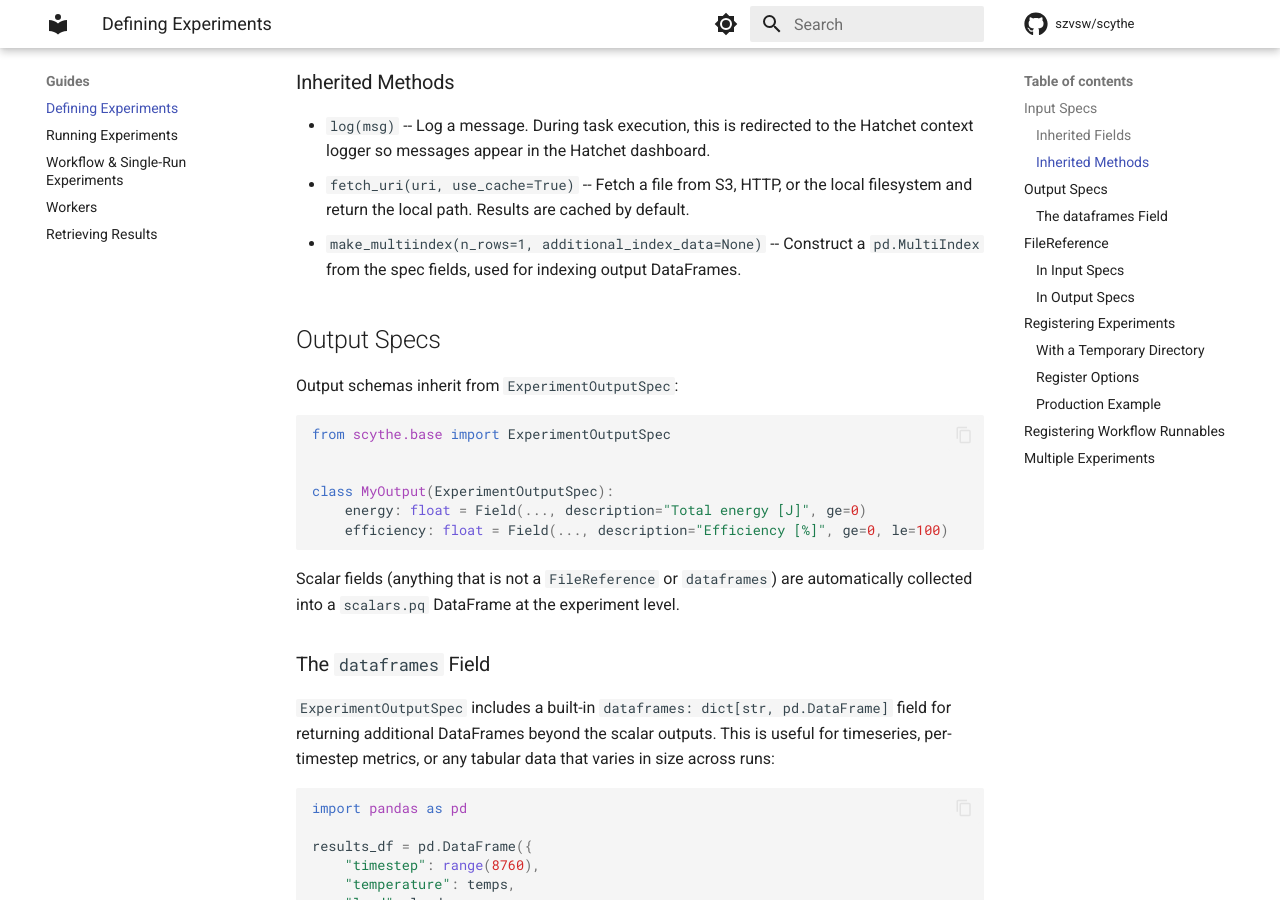
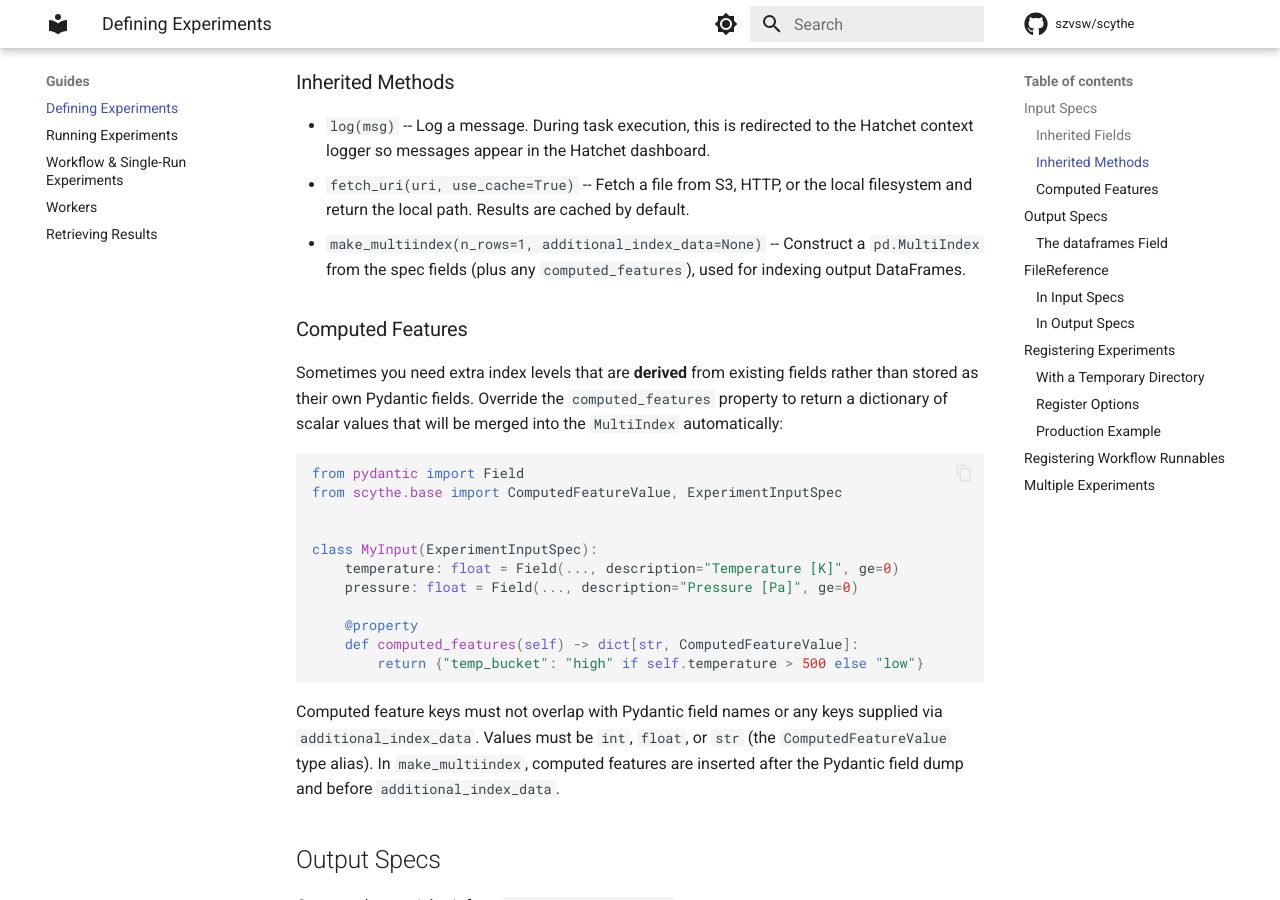
Before and after one commit to szvsw/scythe, an MkDocs documentation site: the page built from docs/guides/defining-experiments.md, in a window 1280 px wide and 900 px high, scrolled down 1149 px. Built offline with MkDocs 1.6.1 and Material for MkDocs 9.7.7, drawn with Linux system fonts in a browser that asks for light colours; comment, search, counter and statistics services are not loaded.

Commit message:
Add ExperimentInputSpec.computed_features for MultiIndex (#13)
* feat: add ExperimentInputSpec.computed_features for MultiIndex

Introduce a computed_features property (default empty dict) whose scalar
int/float/str entries merge into make_multiindex after the model dump,
so concatenated result DataFrames carry derived index levels. Overlap
with spec fields or additional_index_data raises the existing overlap
error.

Co-authored-by: Sam Wolk <szvsw@users.noreply.github.com>

* bump minor

* update docs

---------

Co-authored-by: Cursor Agent <cursoragent@cursor.com>
Co-authored-by: Sam Wolk <szvsw@users.noreply.github.com>

````diff
--- a/docs/guides/defining-experiments.md
+++ b/docs/guides/defining-experiments.md
@@ -35,7 +35,27 @@ You do not need to set these when creating specs -- they are populated automatic
 
 - `log(msg)` -- Log a message. During task execution, this is redirected to the Hatchet context logger so messages appear in the Hatchet dashboard.
 - `fetch_uri(uri, use_cache=True)` -- Fetch a file from S3, HTTP, or the local filesystem and return the local path. Results are cached by default.
-- `make_multiindex(n_rows=1, additional_index_data=None)` -- Construct a `pd.MultiIndex` from the spec fields, used for indexing output DataFrames.
+- `make_multiindex(n_rows=1, additional_index_data=None)` -- Construct a `pd.MultiIndex` from the spec fields (plus any `computed_features`), used for indexing output DataFrames.
+
+### Computed Features
+
+Sometimes you need extra index levels that are **derived** from existing fields rather than stored as their own Pydantic fields. Override the `computed_features` property to return a dictionary of scalar values that will be merged into the `MultiIndex` automatically:
+
+```python
+from pydantic import Field
+from scythe.base import ComputedFeatureValue, ExperimentInputSpec
+
+
+class MyInput(ExperimentInputSpec):
+    temperature: float = Field(..., description="Temperature [K]", ge=0)
+    pressure: float = Field(..., description="Pressure [Pa]", ge=0)
+
+    @property
+    def computed_features(self) -> dict[str, ComputedFeatureValue]:
+        return {"temp_bucket": "high" if self.temperature > 500 else "low"}
+```
+
+Computed feature keys must not overlap with Pydantic field names or any keys supplied via `additional_index_data`. Values must be `int`, `float`, or `str` (the `ComputedFeatureValue` type alias). In `make_multiindex`, computed features are inserted after the Pydantic field dump and before `additional_index_data`.
 
 ## Output Specs
 
--- a/pyproject.toml
+++ b/pyproject.toml
@@ -1,6 +1,6 @@
 [project]
 name = "scythe-engine"
-version = "1.1.0"
+version = "1.2.0"
 description = "This is a repository for managing embarassingly parallel experiments with Hatchet."
 authors = [
     { name = "Sam Wolk", email = "mail@samwolk.info" }
````
Also changed, not shown: CHANGELOG.md (+17 -2 lines), docs/concepts/experiment-lifecycle.md (+2 -2 lines), docs/guides/retrieving-results.md (+2 -0 lines), docs/reference/api.md (+1 -1 lines), 2 other files.
